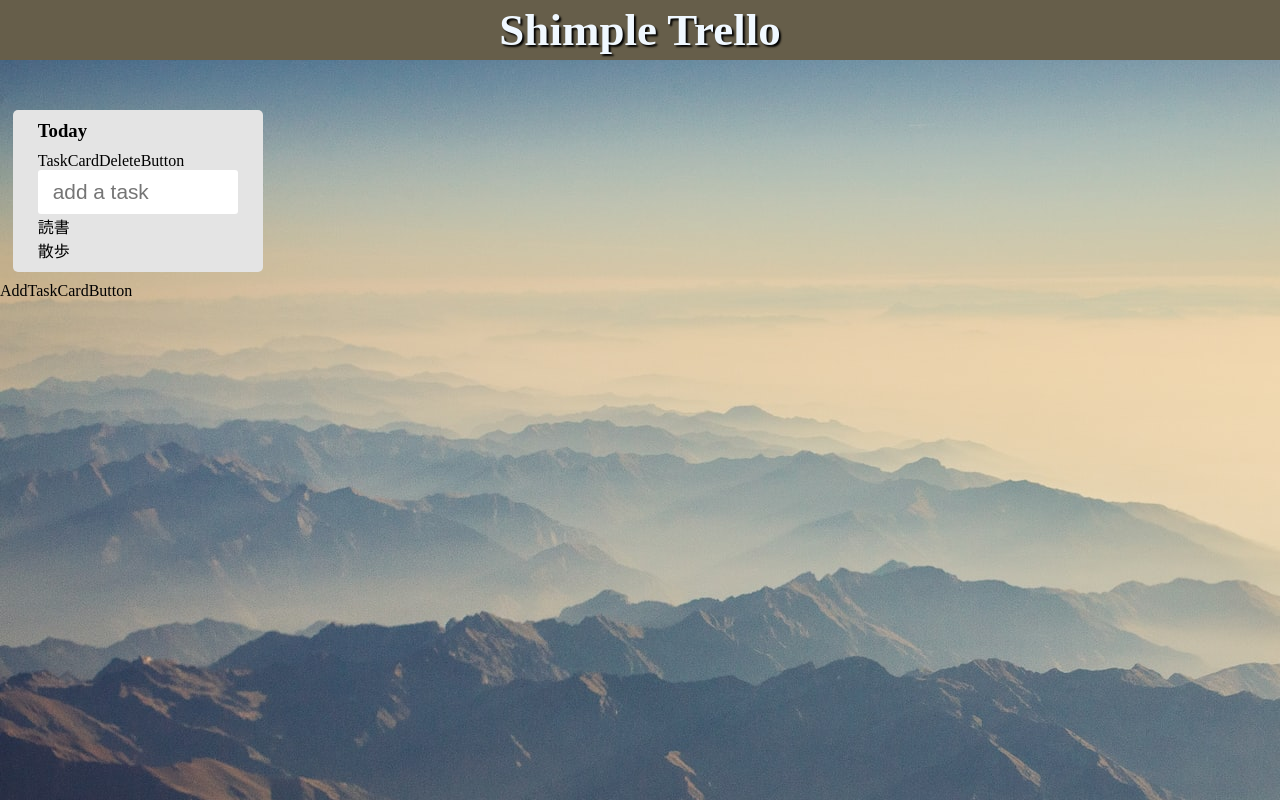
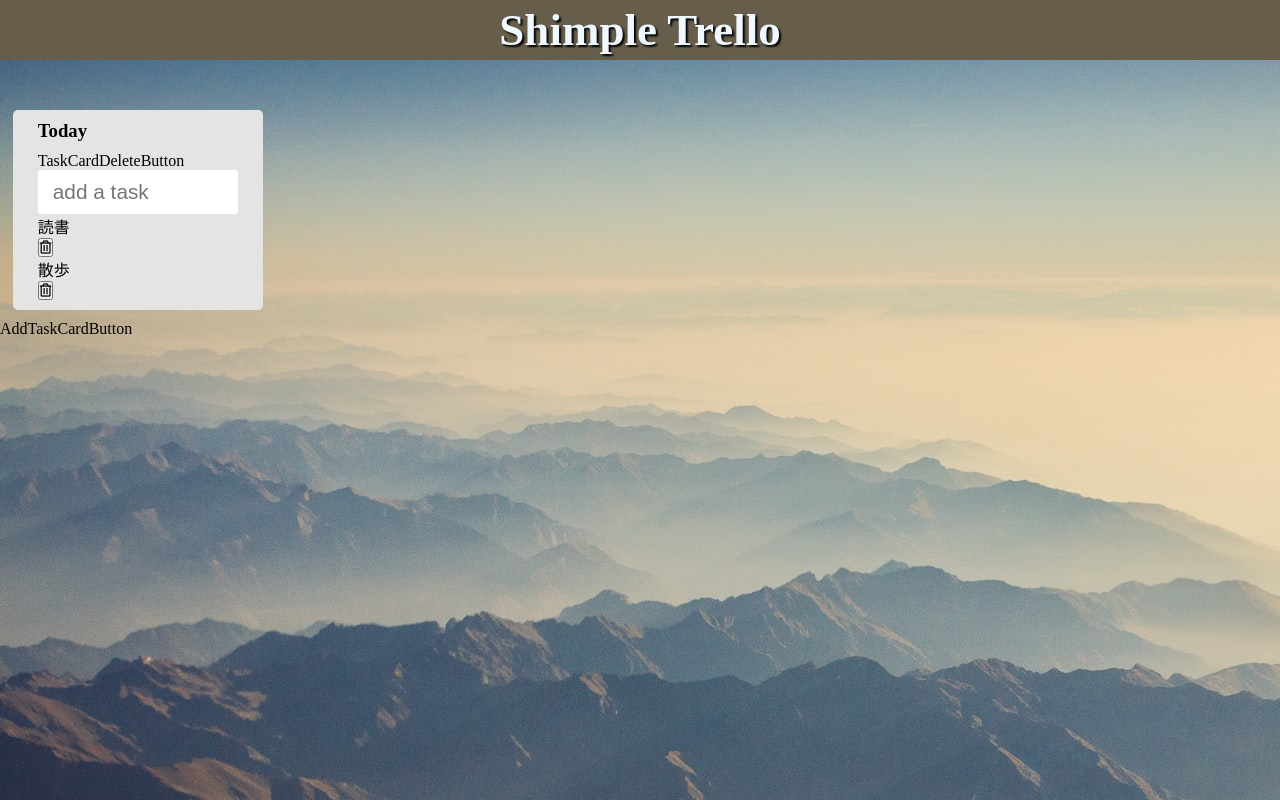
Before and after one commit to shinmyoun/react-trello-clone, a React (Create React App) app: page / in a window 1280 px wide. Built offline with nearby package versions, Linux system fonts and the light colour scheme.

Commit message:
✨ Taskコンポーネント、ゴミ箱のボタン

```diff
--- a/public/index.html
+++ b/public/index.html
@@ -11,7 +11,13 @@
     />
     <link rel="apple-touch-icon" href="%PUBLIC_URL%/logo192.png" />
     <link rel="manifest" href="%PUBLIC_URL%/manifest.json" />
-    <title>React App</title>
+    <link
+      rel="stylesheet"
+      href="https://use.fontawesome.com/releases/v5.15.4/css/all.css"
+      integrity="sha384-DyZ88mC6Up2uqS4h/KRgHuoeGwBcD4Ng9SiP4dIRy0EXTlnuz47vAwmeGwVChigm"
+      crossorigin="anonymous"
+    />
+    <title>Simple Trello</title>
   </head>
   <body>
     <noscript>You need to enable JavaScript to run this app.</noscript>
--- /dev/null
+++ b/src/components/task/Task.jsx
@@ -0,0 +1,12 @@
+import React from "react";
+
+export const Task = ({ task }) => {
+  return (
+    <div className="taskBox">
+      <p className="taskText">{task.text}</p>
+      <button className="taskTrashButton">
+        <i class="far fa-trash-alt"></i>
+      </button>
+    </div>
+  );
+};
--- a/src/components/task/Tasks.jsx
+++ b/src/components/task/Tasks.jsx
@@ -1,10 +1,13 @@
 import React from "react";
+import { Task } from "./Task";
 
-export const Tasks = ({ inputText, taskList }) => {
+export const Tasks = ({ taskList }) => {
   return (
     <div>
       {taskList.map((task) => (
-        <div key={task.id}>{task.text}</div>
+        <div>
+          <Task task={task} />
+        </div>
       ))}
     </div>
   );
```
